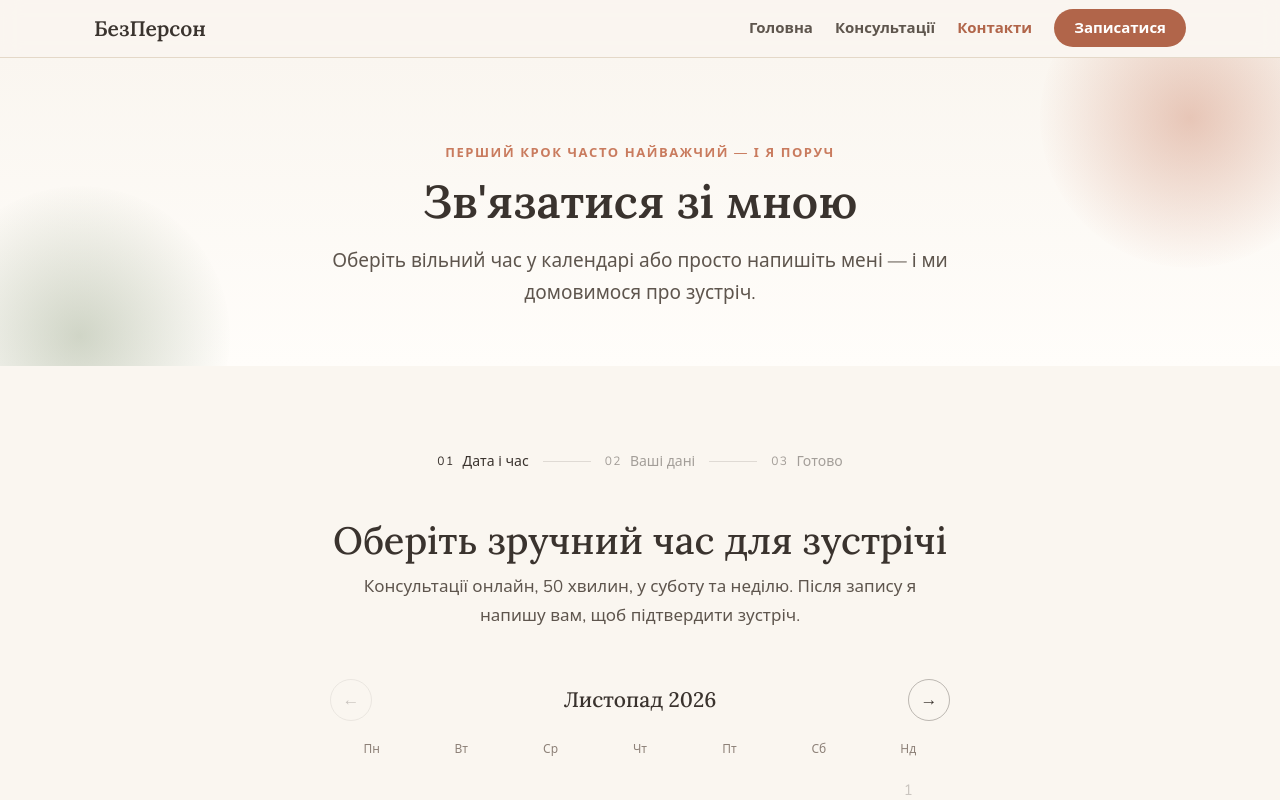
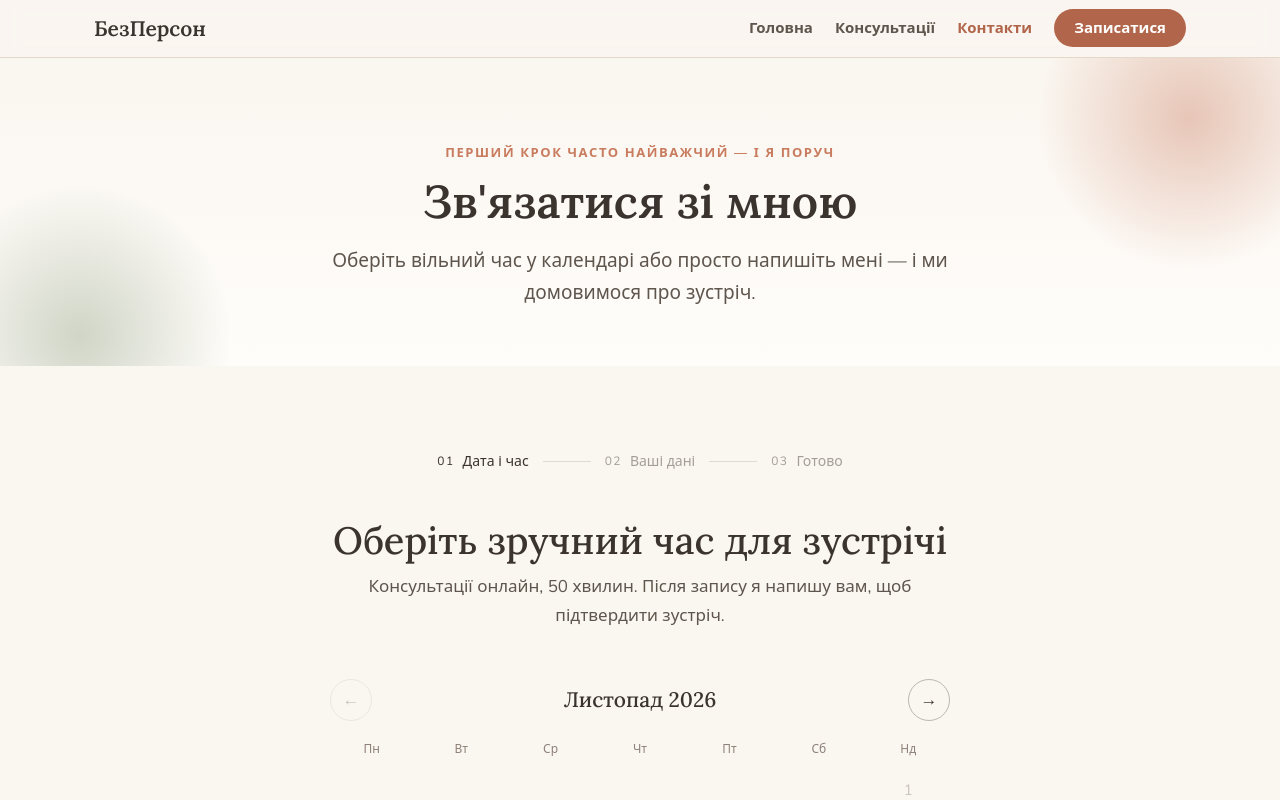
Before and after one commit to bezperson/bezperson.github.io, a plain HTML site: page contact.html in a window 1280 px wide. Shown: the top 800 px of the page. Drawn offline with nearby package versions, Linux system fonts and the light colour scheme; no server answers.

Commit message:
Fix text

```diff
--- a/contact.html
+++ b/contact.html
@@ -75,7 +75,7 @@
 
           <h2 class="booking-title">Оберіть зручний час для зустрічі</h2>
           <p class="booking-lead">
-            Консультації онлайн, 50 хвилин, у суботу та неділю. Після запису я напишу вам,
+            Консультації онлайн, 50 хвилин. Після запису я напишу вам,
             щоб підтвердити зустріч.
           </p>
 
```
